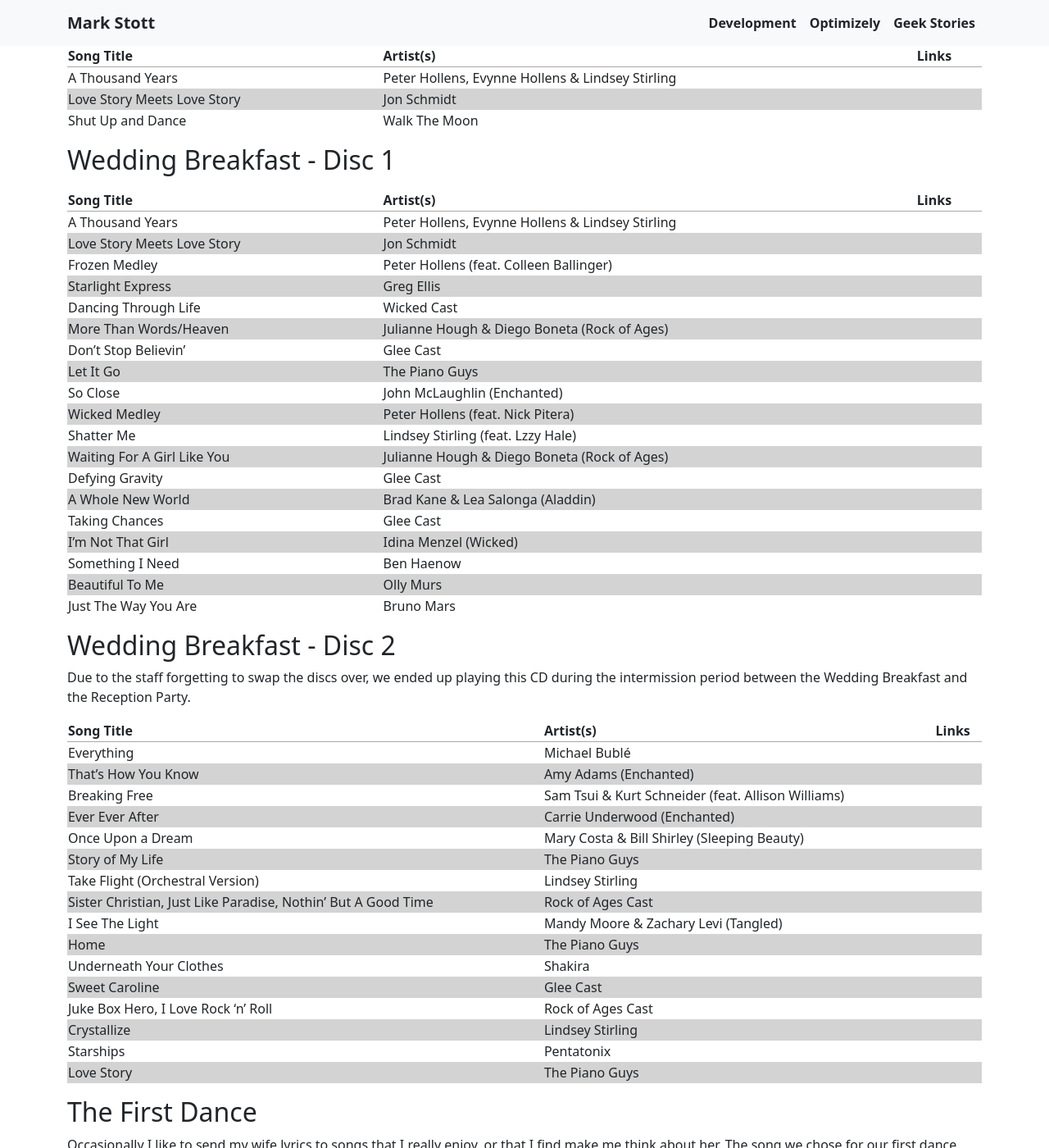
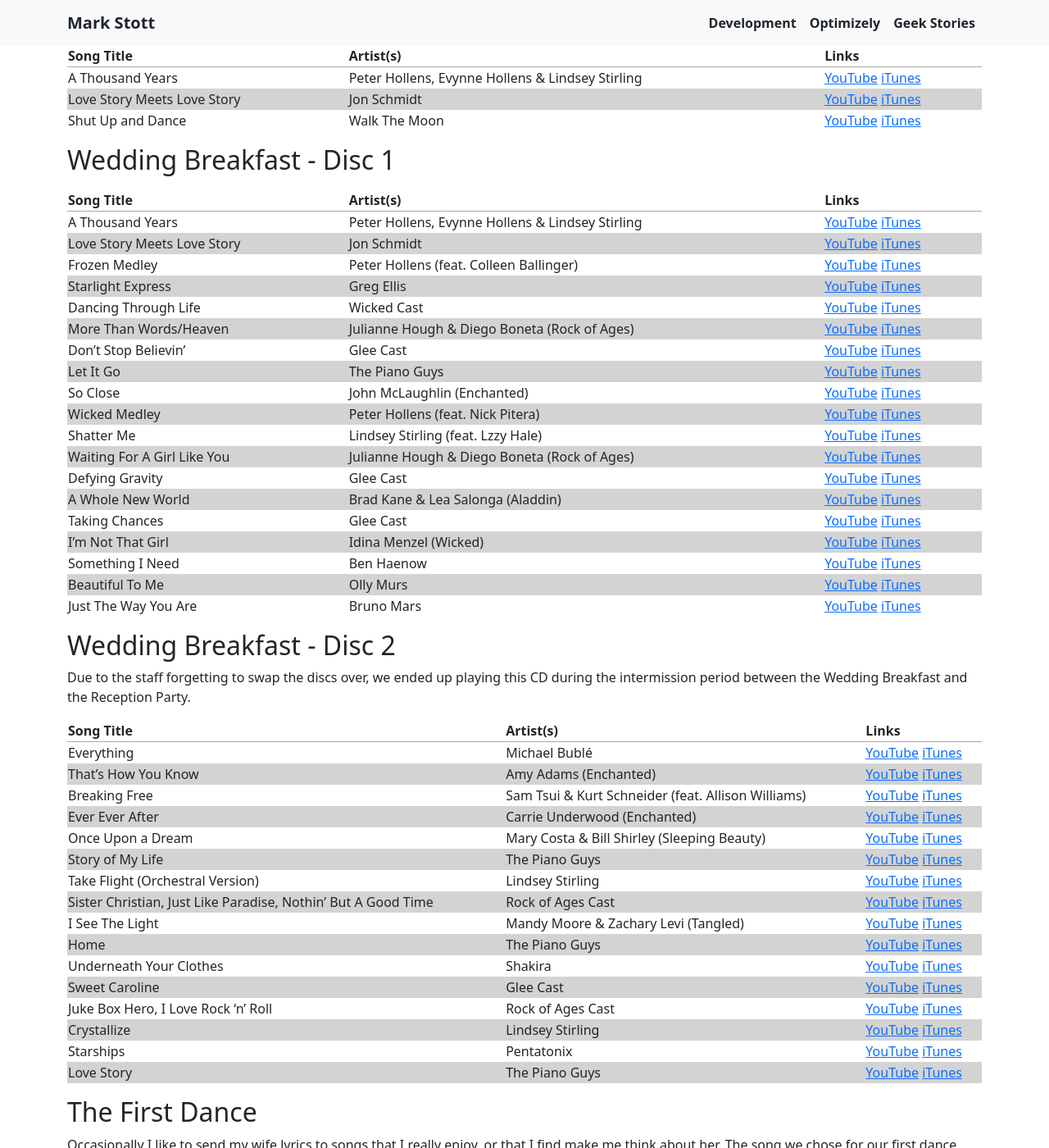
Before and after one commit to GeekInTheNorth/GeekInTheNorth.github.io, a Jekyll site: the page built from _posts/2015-12-28-wedding-set-list.md, in a window 1280 px wide and 1400 px high, scrolled down 509 px. Shown: the whole window at 82% size. Built offline with Jekyll 4.4.1, drawn with Linux system fonts in a browser that asks for light colours.

Commit message:
Update 2015-12-28-wedding-set-list.md

```diff
--- a/_posts/2015-12-28-wedding-set-list.md
+++ b/_posts/2015-12-28-wedding-set-list.md
@@ -23,33 +23,33 @@
 
 | Song Title | Artist(s) | Links |
 |:---------- |:--------- |:----- |
-| A Thousand Years | Peter Hollens, Evynne Hollens & Lindsey Stirling | [](https://www.youtube.com/watch?v=rGMgdmrlZHM) [](https://itunes.apple.com/gb/album/love-story-meets-love-story/id332485531?i=332485837) |
-| Love Story Meets Love Story | Jon Schmidt | [](https://www.youtube.com/watch?v=GgXmiLztne4) [](https://itunes.apple.com/gb/album/love-story-meets-love-story/id332485531?i=332485837) |
-| Shut Up and Dance | Walk The Moon | [](https://www.youtube.com/watch?v=6JCLY0Rlx6Q) [](https://itunes.apple.com/gb/album/shut-up-and-dance/id915448845?i=915448860&app=itunes&ign-mpt=uo%3D4) |
+| A Thousand Years | Peter Hollens, Evynne Hollens & Lindsey Stirling | [YouTube](https://www.youtube.com/watch?v=rGMgdmrlZHM) [iTunes](https://itunes.apple.com/gb/album/love-story-meets-love-story/id332485531?i=332485837) |
+| Love Story Meets Love Story | Jon Schmidt | [YouTube](https://www.youtube.com/watch?v=GgXmiLztne4) [iTunes](https://itunes.apple.com/gb/album/love-story-meets-love-story/id332485531?i=332485837) |
+| Shut Up and Dance | Walk The Moon | [YouTube](https://www.youtube.com/watch?v=6JCLY0Rlx6Q) [iTunes](https://itunes.apple.com/gb/album/shut-up-and-dance/id915448845?i=915448860&app=itunes&ign-mpt=uo%3D4) |
 
 ## Wedding Breakfast - Disc 1
 
 | Song Title | Artist(s) | Links |
 |:---------- |:--------- |:----- |
-| A Thousand Years | Peter Hollens, Evynne Hollens & Lindsey Stirling | [](https://www.youtube.com/watch?v=rGMgdmrlZHM) [](https://itunes.apple.com/gb/album/thousand-years-feat.-lindsey/id700357386?i=700357839&app=itunes&ign-mpt=uo%3D4) |
-| Love Story Meets Love Story | Jon Schmidt | [](https://www.youtube.com/watch?v=GgXmiLztne4) [](https://itunes.apple.com/gb/album/love-story-meets-love-story/id332485531?i=332485837) |
-| Frozen Medley | Peter Hollens (feat. Colleen Ballinger) | [](https://www.youtube.com/watch?v=mrp_g93e1Gw) [](https://itunes.apple.com/gb/album/frozen-medley-feat.-colleen/id953541129?i=953541130&app=itunes&ign-mpt=uo%3D4) |
-| Starlight Express | Greg Ellis | [](https://www.youtube.com/watch?v=ZFoTsvetrRU) [](https://itunes.apple.com/gb/album/starlight-express/id259620105?i=259620261) |
-| Dancing Through Life | Wicked Cast | [](https://www.youtube.com/watch?v=FHmKc4M1YnU) [](https://itunes.apple.com/gb/album/dancing-through-life/id179878733?i=179878919) |
-| More Than Words/Heaven | Julianne Hough & Diego Boneta (Rock of Ages) | [](https://www.youtube.com/watch?v=Cv8TeiwBPrQ) [](https://itunes.apple.com/gb/album/more-than-words-heaven-medley/id524648186?i=524648588) |
-| Don't Stop Believin' | Glee Cast | [](https://www.youtube.com/watch?v=1FaJshIWdpU) [](https://itunes.apple.com/gb/album/dont-stop-believin/id346787411?i=346787431) |
-| Let It Go | The Piano Guys | [](https://www.youtube.com/watch?v=6Dakd7EIgBE) [](https://itunes.apple.com/gb/album/let-it-go/id911904522?i=911904768) |
-| So Close | John McLaughlin (Enchanted) | [](https://www.youtube.com/watch?v=JXh1KxI4uls) [](https://itunes.apple.com/gb/album/so-close/id714973334?i=714973706) |
-| Wicked Medley | Peter Hollens (feat. Nick Pitera) | [](https://www.youtube.com/watch?v=MenBz8-dwpA) [](https://itunes.apple.com/gb/album/wicked-medley/id900629919?i=900629936) |
-| Shatter Me | Lindsey Stirling (feat. Lzzy Hale) | [](https://www.youtube.com/watch?v=49tpIMDy9BE) [](https://itunes.apple.com/gb/album/shatter-me-feat.-lzzy-hale/id864702052?i=864702066) |
-| Waiting For A Girl Like You | Julianne Hough & Diego Boneta (Rock of Ages) | [](https://www.youtube.com/watch?v=LT9uDmY2VVU) [](https://itunes.apple.com/gb/album/waiting-for-a-girl-like-you/id524648186?i=524648587) |
-| Defying Gravity | Glee Cast | [](https://www.youtube.com/watch?v=uQHIFMzQSs0) [](https://itunes.apple.com/gb/album/defying-gravity/id346787411?i=346787590) |
-| A Whole New World | Brad Kane & Lea Salonga (Aladdin) | [](https://www.youtube.com/watch?v=hZ1Rb9hC4JY) [](https://itunes.apple.com/gb/album/whole-new-world-from-disneys/id929718978?i=929719075) |
-| Taking Chances | Glee Cast | [](https://www.youtube.com/watch?v=N0X27ImzIJ4) [](https://itunes.apple.com/gb/album/taking-chances/id346787411?i=346787463) |
-| I'm Not That Girl | Idina Menzel (Wicked) | [](https://www.youtube.com/watch?v=gS9Q_cbr9d8) [](https://itunes.apple.com/gb/album/im-not-that-girl/id179878733?i=179878934) |
-| Something I Need | Ben Haenow | [](https://www.youtube.com/watch?v=zLBaaN2sqlc) [](https://itunes.apple.com/gb/album/something-i-need/id926664022?i=926664035) |
-| Beautiful To Me | Olly Murs | [](https://www.youtube.com/watch?v=GuKL8JZMrVY) [](https://itunes.apple.com/gb/album/beautiful-to-me/id1045098497?i=1045098500) |
-| Just The Way You Are | Bruno Mars | [](https://www.youtube.com/watch?v=LjhCEhWiKXk) [](https://itunes.apple.com/gb/album/just-the-way-you-are/id495215040?i=495215114) |
+| A Thousand Years | Peter Hollens, Evynne Hollens & Lindsey Stirling | [YouTube](https://www.youtube.com/watch?v=rGMgdmrlZHM) [iTunes](https://itunes.apple.com/gb/album/thousand-years-feat.-lindsey/id700357386?i=700357839&app=itunes&ign-mpt=uo%3D4) |
+| Love Story Meets Love Story | Jon Schmidt | [YouTube](https://www.youtube.com/watch?v=GgXmiLztne4) [iTunes](https://itunes.apple.com/gb/album/love-story-meets-love-story/id332485531?i=332485837) |
+| Frozen Medley | Peter Hollens (feat. Colleen Ballinger) | [YouTube](https://www.youtube.com/watch?v=mrp_g93e1Gw) [iTunes](https://itunes.apple.com/gb/album/frozen-medley-feat.-colleen/id953541129?i=953541130&app=itunes&ign-mpt=uo%3D4) |
+| Starlight Express | Greg Ellis | [YouTube](https://www.youtube.com/watch?v=ZFoTsvetrRU) [iTunes](https://itunes.apple.com/gb/album/starlight-express/id259620105?i=259620261) |
+| Dancing Through Life | Wicked Cast | [YouTube](https://www.youtube.com/watch?v=FHmKc4M1YnU) [iTunes](https://itunes.apple.com/gb/album/dancing-through-life/id179878733?i=179878919) |
+| More Than Words/Heaven | Julianne Hough & Diego Boneta (Rock of Ages) | [YouTube](https://www.youtube.com/watch?v=Cv8TeiwBPrQ) [iTunes](https://itunes.apple.com/gb/album/more-than-words-heaven-medley/id524648186?i=524648588) |
+| Don't Stop Believin' | Glee Cast | [YouTube](https://www.youtube.com/watch?v=1FaJshIWdpU) [iTunes](https://itunes.apple.com/gb/album/dont-stop-believin/id346787411?i=346787431) |
+| Let It Go | The Piano Guys | [YouTube](https://www.youtube.com/watch?v=6Dakd7EIgBE) [iTunes](https://itunes.apple.com/gb/album/let-it-go/id911904522?i=911904768) |
+| So Close | John McLaughlin (Enchanted) | [YouTube](https://www.youtube.com/watch?v=JXh1KxI4uls) [iTunes](https://itunes.apple.com/gb/album/so-close/id714973334?i=714973706) |
+| Wicked Medley | Peter Hollens (feat. Nick Pitera) | [YouTube](https://www.youtube.com/watch?v=MenBz8-dwpA) [iTunes](https://itunes.apple.com/gb/album/wicked-medley/id900629919?i=900629936) |
+| Shatter Me | Lindsey Stirling (feat. Lzzy Hale) | [YouTube](https://www.youtube.com/watch?v=49tpIMDy9BE) [iTunes](https://itunes.apple.com/gb/album/shatter-me-feat.-lzzy-hale/id864702052?i=864702066) |
+| Waiting For A Girl Like You | Julianne Hough & Diego Boneta (Rock of Ages) | [YouTube](https://www.youtube.com/watch?v=LT9uDmY2VVU) [iTunes](https://itunes.apple.com/gb/album/waiting-for-a-girl-like-you/id524648186?i=524648587) |
+| Defying Gravity | Glee Cast | [YouTube](https://www.youtube.com/watch?v=uQHIFMzQSs0) [iTunes](https://itunes.apple.com/gb/album/defying-gravity/id346787411?i=346787590) |
+| A Whole New World | Brad Kane & Lea Salonga (Aladdin) | [YouTube](https://www.youtube.com/watch?v=hZ1Rb9hC4JY) [iTunes](https://itunes.apple.com/gb/album/whole-new-world-from-disneys/id929718978?i=929719075) |
+| Taking Chances | Glee Cast | [YouTube](https://www.youtube.com/watch?v=N0X27ImzIJ4) [iTunes](https://itunes.apple.com/gb/album/taking-chances/id346787411?i=346787463) |
+| I'm Not That Girl | Idina Menzel (Wicked) | [YouTube](https://www.youtube.com/watch?v=gS9Q_cbr9d8) [iTunes](https://itunes.apple.com/gb/album/im-not-that-girl/id179878733?i=179878934) |
+| Something I Need | Ben Haenow | [YouTube](https://www.youtube.com/watch?v=zLBaaN2sqlc) [iTunes](https://itunes.apple.com/gb/album/something-i-need/id926664022?i=926664035) |
+| Beautiful To Me | Olly Murs | [YouTube](https://www.youtube.com/watch?v=GuKL8JZMrVY) [iTunes](https://itunes.apple.com/gb/album/beautiful-to-me/id1045098497?i=1045098500) |
+| Just The Way You Are | Bruno Mars | [YouTube](https://www.youtube.com/watch?v=LjhCEhWiKXk) [iTunes](https://itunes.apple.com/gb/album/just-the-way-you-are/id495215040?i=495215114) |
 
 ## Wedding Breakfast - Disc 2
 
@@ -57,22 +57,22 @@
 
 | Song Title | Artist(s) | Links |
 |:---------- |:--------- |:----- |
-| Everything | Michael Bublé | [](https://www.youtube.com/watch?v=SPUJIbXN0WY) [](https://itunes.apple.com/gb/album/everything/id495215040?i=495215115) |
-| That's How You Know | Amy Adams (Enchanted) | [](https://www.youtube.com/watch?v=2idK0qoBuWo) [](https://itunes.apple.com/gb/album/thats-how-you-know/id714973334?i=714973704) |
-| Breaking Free | Sam Tsui & Kurt Schneider (feat. Allison Williams) | [](https://www.youtube.com/watch?v=nSl0mqBjQW4) [](https://itunes.apple.com/gb/album/breaking-free-feat.-allison/id350110257?i=350110523) |
-| Ever Ever After | Carrie Underwood (Enchanted) | [](https://www.youtube.com/watch?v=QAniOB1Ts4k) [](https://itunes.apple.com/gb/album/ever-ever-after/id714973334?i=714973708) |
-| Once Upon a Dream | Mary Costa & Bill Shirley (Sleeping Beauty) | [](https://www.youtube.com/watch?v=TXbHShUnwxY) [](https://itunes.apple.com/gb/album/main-title-once-upon-dream/id902556204?i=902556287) |
-| Story of My Life | The Piano Guys | [](https://www.youtube.com/watch?v=yET4p-r2TI8) [](https://itunes.apple.com/gb/album/story-of-my-life/id911904522?i=911904767) |
-| Take Flight (Orchestral Version) | Lindsey Stirling | [](https://www.youtube.com/watch?v=ryrEY7v7f4E) [](https://itunes.apple.com/gb/album/take-flight-orchestral-version/id864702052?i=864702094) |
-| Sister Christian, Just Like Paradise, Nothin' But A Good Time | Rock of Ages Cast | [](https://www.youtube.com/watch?v=3tvgSN7Bg8k) [](https://itunes.apple.com/gb/album/sister-christian-just-like/id524648186?i=524648573) |
-| I See The Light | Mandy Moore & Zachary Levi (Tangled) | [](https://www.youtube.com/watch?v=hYbHzzWmKUs) [](https://itunes.apple.com/gb/album/i-see-light-from-disneys-tangled/id929718978?i=929719204) |
-| Home | The Piano Guys | [](https://www.youtube.com/watch?v=aF-Z1A0ujlg) [](https://itunes.apple.com/gb/album/home/id911904522?i=911904780) |
-| Underneath Your Clothes | Shakira | [](https://www.youtube.com/watch?v=uwBwKcQ1k84) [](https://itunes.apple.com/gb/album/underneath-your-clothes/id495215040?i=495215551) |
-| Sweet Caroline | Glee Cast | [](https://www.youtube.com/watch?v=G0iAoAEANk0) [](https://itunes.apple.com/gb/album/sweet-caroline/id346787411?i=346787585) |
-| Juke Box Hero, I Love Rock 'n' Roll | Rock of Ages Cast | [](https://www.youtube.com/watch?v=LcxiggtopMU) [](https://itunes.apple.com/gb/album/juke-box-hero-i-love-rock/id524648186?i=524648585) |
-| Crystallize | Lindsey Stirling | [](https://www.youtube.com/watch?v=aHjpOzsQ9YI) [](https://itunes.apple.com/gb/album/crystallize/id647899400?i=647899859) |
-| Starships | Pentatonix | [](https://www.youtube.com/watch?v=_6K8mkytEMY) [](https://itunes.apple.com/gb/album/starships/id877648576?i=877648577) |
-| Love Story | The Piano Guys | [](https://www.youtube.com/watch?v=rBX5o3Owbx8) [](https://itunes.apple.com/gb/album/love-story/id911904522?i=911904791) |
+| Everything | Michael Bublé | [YouTube](https://www.youtube.com/watch?v=SPUJIbXN0WY) [iTunes](https://itunes.apple.com/gb/album/everything/id495215040?i=495215115) |
+| That's How You Know | Amy Adams (Enchanted) | [YouTube](https://www.youtube.com/watch?v=2idK0qoBuWo) [iTunes](https://itunes.apple.com/gb/album/thats-how-you-know/id714973334?i=714973704) |
+| Breaking Free | Sam Tsui & Kurt Schneider (feat. Allison Williams) | [YouTube](https://www.youtube.com/watch?v=nSl0mqBjQW4) [iTunes](https://itunes.apple.com/gb/album/breaking-free-feat.-allison/id350110257?i=350110523) |
+| Ever Ever After | Carrie Underwood (Enchanted) | [YouTube](https://www.youtube.com/watch?v=QAniOB1Ts4k) [iTunes](https://itunes.apple.com/gb/album/ever-ever-after/id714973334?i=714973708) |
+| Once Upon a Dream | Mary Costa & Bill Shirley (Sleeping Beauty) | [YouTube](https://www.youtube.com/watch?v=TXbHShUnwxY) [iTunes](https://itunes.apple.com/gb/album/main-title-once-upon-dream/id902556204?i=902556287) |
+| Story of My Life | The Piano Guys | [YouTube](https://www.youtube.com/watch?v=yET4p-r2TI8) [iTunes](https://itunes.apple.com/gb/album/story-of-my-life/id911904522?i=911904767) |
+| Take Flight (Orchestral Version) | Lindsey Stirling | [YouTube](https://www.youtube.com/watch?v=ryrEY7v7f4E) [iTunes](https://itunes.apple.com/gb/album/take-flight-orchestral-version/id864702052?i=864702094) |
+| Sister Christian, Just Like Paradise, Nothin' But A Good Time | Rock of Ages Cast | [YouTube](https://www.youtube.com/watch?v=3tvgSN7Bg8k) [iTunes](https://itunes.apple.com/gb/album/sister-christian-just-like/id524648186?i=524648573) |
+| I See The Light | Mandy Moore & Zachary Levi (Tangled) | [YouTube](https://www.youtube.com/watch?v=hYbHzzWmKUs) [iTunes](https://itunes.apple.com/gb/album/i-see-light-from-disneys-tangled/id929718978?i=929719204) |
+| Home | The Piano Guys | [YouTube](https://www.youtube.com/watch?v=aF-Z1A0ujlg) [iTunes](https://itunes.apple.com/gb/album/home/id911904522?i=911904780) |
+| Underneath Your Clothes | Shakira | [YouTube](https://www.youtube.com/watch?v=uwBwKcQ1k84) [iTunes](https://itunes.apple.com/gb/album/underneath-your-clothes/id495215040?i=495215551) |
+| Sweet Caroline | Glee Cast | [YouTube](https://www.youtube.com/watch?v=G0iAoAEANk0) [iTunes](https://itunes.apple.com/gb/album/sweet-caroline/id346787411?i=346787585) |
+| Juke Box Hero, I Love Rock 'n' Roll | Rock of Ages Cast | [YouTube](https://www.youtube.com/watch?v=LcxiggtopMU) [iTunes](https://itunes.apple.com/gb/album/juke-box-hero-i-love-rock/id524648186?i=524648585) |
+| Crystallize | Lindsey Stirling | [YouTube](https://www.youtube.com/watch?v=aHjpOzsQ9YI) [iTunes](https://itunes.apple.com/gb/album/crystallize/id647899400?i=647899859) |
+| Starships | Pentatonix | [YouTube](https://www.youtube.com/watch?v=_6K8mkytEMY) [iTunes](https://itunes.apple.com/gb/album/starships/id877648576?i=877648577) |
+| Love Story | The Piano Guys | [YouTube](https://www.youtube.com/watch?v=rBX5o3Owbx8) [iTunes](https://itunes.apple.com/gb/album/love-story/id911904522?i=911904791) |
 
 ## The First Dance
 
```
